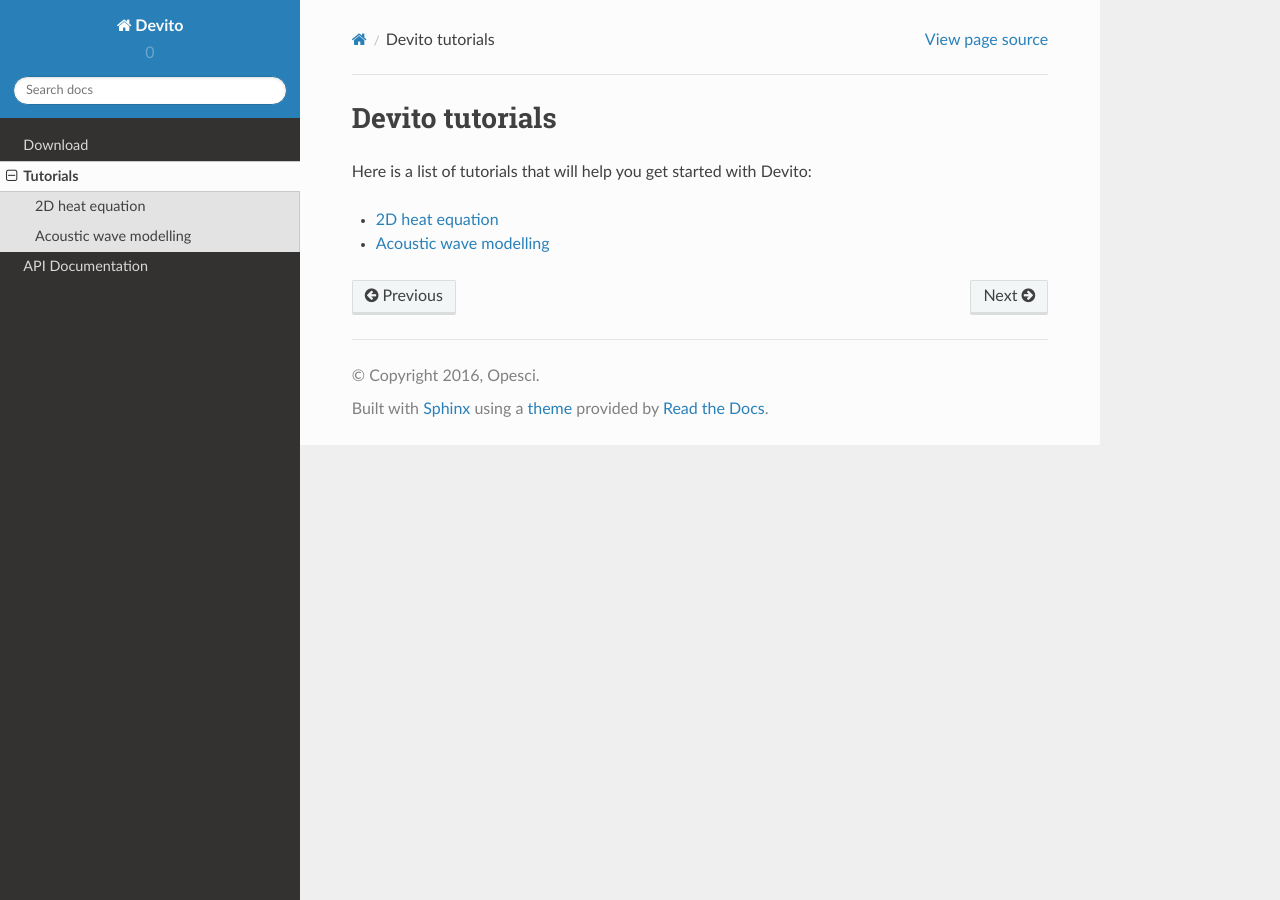
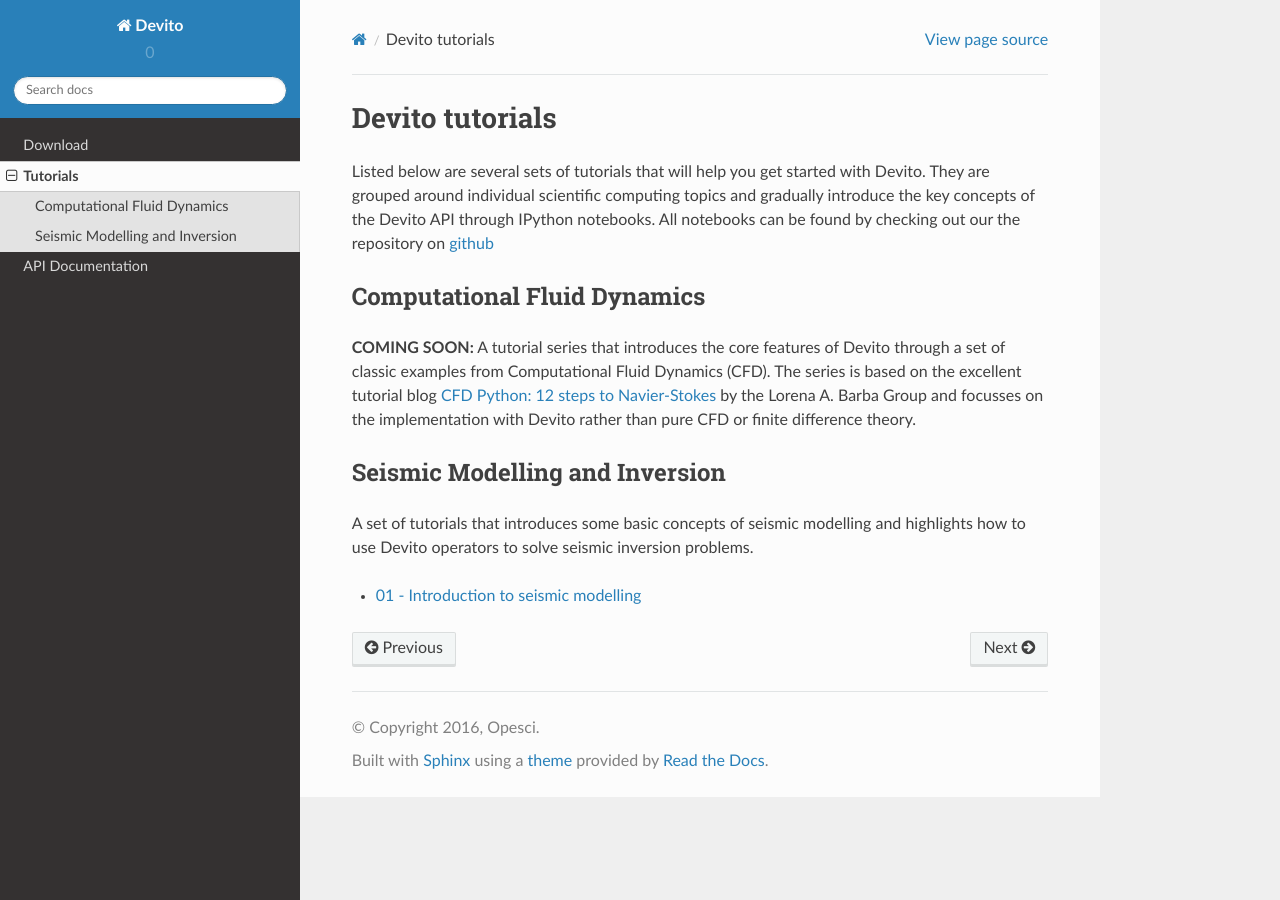
Before and after one commit to devitocodes/devito, a Sphinx documentation site: the page built from docs/tutorials.rst, in a window 1280 px wide. Built offline with Sphinx 7.4.7 and the Read the Docs theme 2.0.0, drawn with Linux system fonts in a browser that asks for light colours.

Commit message:
Docs: Update tutorial page with new seismic notebook and CFD placeholder

```diff
--- a/docs/tutorials.rst
+++ b/docs/tutorials.rst
@@ -1,8 +1,31 @@
 Devito tutorials
 ================
 
-Here is a list of tutorials that will help you get started with Devito:
+Listed below are several sets of tutorials that will help you get
+started with Devito. They are grouped around individual scientific
+computing topics and gradually introduce the key concepts of the
+Devito API through IPython notebooks. All notebooks can be found
+by checking out our the repository on github_
 
-.. toctree::
-   2D heat equation <heat>
-   Acoustic wave modelling <wave>
+.. _github: https://github.com/opesci/devito
+
+Computational Fluid Dynamics
+----------------------------
+
+**COMING SOON:** A tutorial series that introduces the core features
+of Devito through a set of classic examples from Computational Fluid
+Dynamics (CFD). The series is based on the excellent tutorial blog
+`CFD Python: 12 steps to Navier-Stokes
+<http://lorenabarba.com/blog/cfd-python-12-steps-to-navier-stokes/>`_
+by the Lorena A. Barba Group and focusses on the implementation with
+Devito rather than pure CFD or finite difference theory.
+
+Seismic Modelling and Inversion
+-------------------------------
+
+A set of tutorials that introduces some basic concepts of seismic
+modelling and highlights how to use Devito operators to solve seismic
+inversion problems.
+
+* `01 - Introduction to seismic modelling
+  <http://nbviewer.jupyter.org/github/opesci/devito/blob/master/examples/seismic/tutorials/test_01_modelling.ipynb>`_
```
